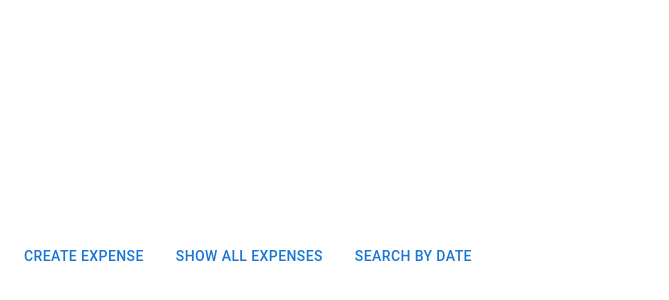
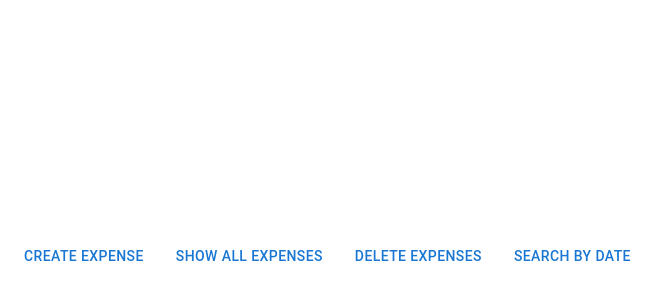
Before and after one commit to Thurunuhashitha/Multi-User-Expenses-Tracker-frountEnd, a React (Vite) app: page /expenses in a window 1280 px wide. Shown: the part 144-444 px from the top of the page, without its empty margins (0-669 px from the left). Built offline with nearby package versions, Linux system fonts and the light colour scheme.

Commit message:
developed delete expenses

```diff
--- a/src/Pages/Expenses/Expenses.jsx
+++ b/src/Pages/Expenses/Expenses.jsx
@@ -11,6 +11,8 @@ export default function Expenses() {
     const [activeView, setActiveView] = useState('') // create | all | search
     const [searchDate, setSearchDate] = useState('')
     const [hasSearched, setHasSearched] = useState(false)
+    const [deleteId, setDeleteId] = useState('')
+
 
     const [billImg, setBillImg] = useState(null)
 
@@ -19,6 +21,15 @@ export default function Expenses() {
         amount: '',
         date: ''
     })
+
+    // const [updateId, setUpdateId] = useState('')
+    // const [updateData, setUpdateData] = useState({
+    //     reason: '',
+    //     amount: '',
+    //     date: ''
+    // })
+    // const [updateBillImg, setUpdateBillImg] = useState(null)
+
 
     // ================= HANDLE INPUT =================
     const handleChange = (e) => {
@@ -128,6 +139,81 @@ export default function Expenses() {
             setActiveView('search')
         }
     }
+    // ================= UPDATE EXPENSE =================
+    // const updateExpense = async () => {
+    //     if (!updateId) {
+    //         alert('Please enter Expense ID')
+    //         return
+    //     }
+
+    //     try {
+    //         const data = new FormData()
+    //         if (updateData.reason) data.append('reason', updateData.reason)
+    //         if (updateData.amount) data.append('amount', updateData.amount)
+    //         if (updateData.date) data.append('date', updateData.date)
+    //         if (updateBillImg) data.append('bill_img', updateBillImg)
+
+    //         await axios.put(
+    //             `http://localhost:3000/api/expenses/update/${updateId}`,
+    //             data,
+    //             {
+    //                 headers: {
+    //                     Authorization: `Bearer ${localStorage.getItem('token')}`,
+    //                     'Content-Type': 'multipart/form-data'
+    //                 }
+    //             }
+    //         )
+
+    //         alert('Expense updated successfully')
+
+    //         // clear form
+    //         setUpdateId('')
+    //         setUpdateData({ reason: '', amount: '', date: '' })
+    //         setUpdateBillImg(null)
+
+    //         // refresh all expenses
+    //         getAllExpenses()
+
+    //     } catch (err) {
+    //         alert(err.response?.data?.error || 'Failed to update expense')
+    //     }
+    // }
+
+
+    // ================= Delete =================
+    const deleteExpenseById = async () => {
+        if (!deleteId) {
+            alert('Please enter Expense ID')
+            return
+        }
+
+        if (!window.confirm(`Delete expense ID ${deleteId}?`)) return
+
+        try {
+            await axios.delete(
+                `http://localhost:3000/api/expenses/delete/${deleteId}`,
+                {
+                    headers: {
+                        Authorization: `Bearer ${localStorage.getItem('token')}`
+                    }
+                }
+            )
+
+            alert('Expense deleted successfully')
+
+            // clear input
+            setDeleteId('')
+
+            // refresh list
+            getAllExpenses()
+
+        } catch (err) {
+            alert(err.response?.data?.error || 'Expense not found')
+        }
+    }
+
+
+
 
     // ================= UI =================
     return (
@@ -137,6 +223,27 @@ export default function Expenses() {
             <Box className='nav' sx={{ display: 'flex', gap: 2, padding: 2, justifyContent: 'center' }}>
                 <Button text="Create Expense" onClick={() => setActiveView('create')} />
                 <Button text="Show All Expenses" onClick={getAllExpenses} />
+                <Button
+                    text="Delete Expenses"
+                    onClick={() => {
+                        setActiveView('delete')
+                        setDeleteId('')
+                        setExpenses([])
+                    }}
+                />
+
+                {/* <Button
+                    text="Update Expenses"
+                    onClick={() => {
+                        setActiveView('update')
+                        setUpdateId('')
+                        setUpdateData({ reason: '', amount: '', date: '' })
+                        setUpdateBillImg(null)
+                        setExpenses([])
+                    }}
+                /> */}
+
+
                 <Button
                     text="Search by Date"
                     onClick={() => {
@@ -218,6 +325,81 @@ export default function Expenses() {
                     </Box>
                 )}
 
+                {/* DELETE BY ID */}
+                {activeView === 'delete' && (
+                    <Box className="expense-form">
+                        <h2>Delete Expense by ID</h2>
+
+                        <Input
+                            label="Expense ID"
+                            type="number"
+                            value={deleteId}
+                            onChange={(e) => setDeleteId(e.target.value)}
+                        />
+
+                        <Button text="Delete Expense" onClick={deleteExpenseById} />
+
+                        <hr />
+                    </Box>
+                )}
+
+                {/* UPDATE EXPENSE
+                {activeView === 'update' && (
+                    <Box className="expense-form">
+                        <h2>Update Expense by ID</h2>
+
+                        <Input
+                            label="Expense ID"
+                            type="number"
+                            value={updateId}
+                            onChange={(e) => setUpdateId(e.target.value)}
+                        />
+
+                        <Input
+                            label="Reason"
+                            name="reason"
+                            value={updateData.reason}
+                            onChange={handleUpdateChange}  // ✅ Add this
+                        />
+
+                        <Input
+                            label="Amount"
+                            type="number"
+                            name="amount"
+                            value={updateData.amount}
+                            onChange={handleUpdateChange}  // ✅ Add this
+                        />
+
+                        <Input
+                            label="Date"
+                            type="date"
+                            name="date"
+                            value={updateData.date}
+                            onChange={handleUpdateChange}  // ✅ Add this
+                        />
+
+                        <Input
+                            type="file"
+                            accept="image/*"
+                        />
+
+                        {updateBillImg && (
+                            <img
+                                src={URL.createObjectURL(updateBillImg)}
+                                alt="Bill Preview"
+                                style={{ width: '150px', marginTop: '10px' }}
+                            />
+                        )}
+
+                        <Button text="Update Expense" onClick={updateExpense} />
+
+                        <hr />
+                    </Box>
+                )}
+
+ */}
+
+
                 {/* ALL */}
                 {activeView === 'all' && (
                     <Box className="expense-list">
@@ -228,6 +410,7 @@ export default function Expenses() {
                         ) : (
                             expenses.map((exp) => (
                                 <Box key={exp.expense_id} className="expense-item">
+                                    <p><b>ID:</b> {exp.expense_id}</p>
                                     <p><b>Reason:</b> {exp.reason}</p>
                                     <p><b>Amount:</b> Rs. {exp.amount}</p>
                                     <p><b>Date:</b> {exp.date}</p>
```
